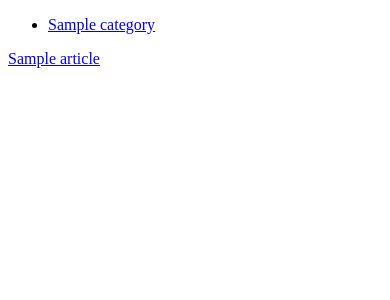
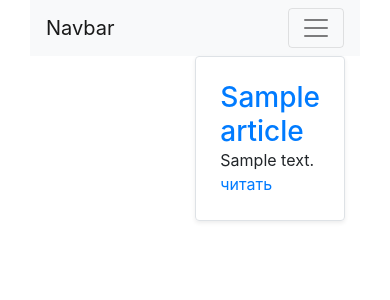
Before and after one commit to viktorDevelop/parserAdmin, a PHP site: page / in a window 390 px wide. Shown: the top 300 px of the page. Run offline with PHP 8.4, Linux system fonts and the light colour scheme; tables that the repository leaves empty or names only in its code hold one stand-in row (values such as "Sample post"); data that the repository does not hold is empty.

Commit message:
view articleList, articleDetatil

```diff
--- a/app/views/public/index.php
+++ b/app/views/public/index.php
@@ -4,18 +4,57 @@
 	<meta charset="UTF-8">
 	<title><?=$metaData['title']?></title>
 
+	<!-- CSS only -->
+<link rel="stylesheet" href="https://stackpath.bootstrapcdn.com/bootstrap/4.5.0/css/bootstrap.min.css" integrity="sha384-9aIt2nRpC12Uk9gS9baDl411NQApFmC26EwAOH8WgZl5MYYxFfc+NcPb1dKGj7Sk" crossorigin="anonymous">
+
+<!-- JS, Popper.js, and jQuery -->
+<script src="https://code.jquery.com/jquery-3.5.1.slim.min.js" integrity="sha384-DfXdz2htPH0lsSSs5nCTpuj/zy4C+OGpamoFVy38MVBnE+IbbVYUew+OrCXaRkfj" crossorigin="anonymous"></script>
+<script src="https://cdn.jsdelivr.net/npm/popper.js@1.16.0/dist/umd/popper.min.js" integrity="sha384-Q6E9RHvbIyZFJoft+2mJbHaEWldlvI9IOYy5n3zV9zzTtmI3UksdQRVvoxMfooAo" crossorigin="anonymous"></script>
+<script src="https://stackpath.bootstrapcdn.com/bootstrap/4.5.0/js/bootstrap.min.js" integrity="sha384-OgVRvuATP1z7JjHLkuOU7Xw704+h835Lr+6QL9UvYjZE3Ipu6Tp75j7Bh/kR0JKI" crossorigin="anonymous"></script>
 
 </head>
 <body>
 
-	<?//print_r($arResult);?>
+	 <header>
+	 	 <div class="container d-flex ">
+	 	 	<div class="col-md-12">
 
-		<ul>
-			<?foreach($category->getMenu() as $items):?>
-				<li><a href="/category/<?=$items['title_en'];?>"> <?=$items['title']?></a></li>
-			<?endforeach?>
-		</ul>
+	 	 			 <nav class="navbar navbar-expand-lg navbar-light bg-light">
+						  <a class="navbar-brand" href="/">Navbar</a>
+						  <button class="navbar-toggler" type="button" data-toggle="collapse" data-target="#navbarSupportedContent" aria-controls="navbarSupportedContent" aria-expanded="false" aria-label="Toggle navigation">
+						    <span class="navbar-toggler-icon"></span>
+						  </button>
 
-	 <?=$views;?>
+						  <div class="collapse navbar-collapse" id="navbarSupportedContent">
+						    <ul class="navbar-nav mr-auto">
+
+							   <?foreach($category->getMenu() as $items):?>
+
+							      <li class="nav-item" >
+							      	<a  class="nav-link" href="/category/<?=$items['title_en'];?>"> <?=$items['title']?></a>
+							      </li>
+							    <?endforeach?>
+							</ul>
+						    <form class="form-inline my-2 my-lg-0">
+						      <input class="form-control mr-sm-2" type="text" placeholder="Search" aria-label="Search">
+						      <button class="btn btn-outline-success my-2 my-sm-0" type="submit">Search</button>
+						    </form>
+						  </div>
+						</nav>
+
+	 	 	</div>
+	 	 </div>
+	 </header>
+
+	 <div class="container d-flex" >
+
+	 	<div class="col-md-4">
+
+	 	</div>
+
+	 	<div class="col-md-12">
+	 		 <?=$views;?>
+	 	</div>
+	 </div>
 </body>
 </html>
--- a/app/views/public/pages/articleList.php
+++ b/app/views/public/pages/articleList.php
@@ -1,5 +1,23 @@
-<?//print_r($ViewData);?>
 
 <?foreach($ViewData as $items):?>
-	<div> <a href="/article/<?=$items['title_en'];?>"> <?=$items['title'];?> </a> </div>
-<?endforeach?>
+<div class="col-md-6">
+      <div class="row no-gutters border rounded overflow-hidden flex-md-row mb-4 shadow-sm h-md-250 position-relative">
+        <div class="col p-4 d-flex flex-column position-static">
+          <!-- <strong class="d-inline-block mb-2 text-primary">World</strong> -->
+          <h3 class="mb-0"><a href="/article/<?=$items['title_en'];?>"> <?=$items['title'];?> </a>  </h3>
+          <!-- <div class="mb-1 text-muted">Nov 12</div> -->
+          <p class="card-text mb-auto"> <?=mb_strimwidth($items['content'], 0, 100,'...');?> </p>
+           <a href="/article/<?=$items['title_en'];?>">  читать </a>
+        </div>
+        <div class="col-auto d-none d-lg-block">
+          <svg class="bd-placeholder-img" width="200" height="250" xmlns="http://www.w3.org/2000/svg" preserveAspectRatio="xMidYMid slice" focusable="false" role="img" aria-label="Placeholder: Thumbnail"><title>Placeholder</title><rect width="100%" height="100%" fill="#55595c"></rect><text x="50%" y="50%" fill="#eceeef" dy=".3em">Thumbnail</text></svg>
+        </div>
+      </div>
+    </div>
+ <?endforeach?>
+
+ <?
+ // echo('<pre>');
+ // 	print_r($ViewData);
+
+ ?>
```
